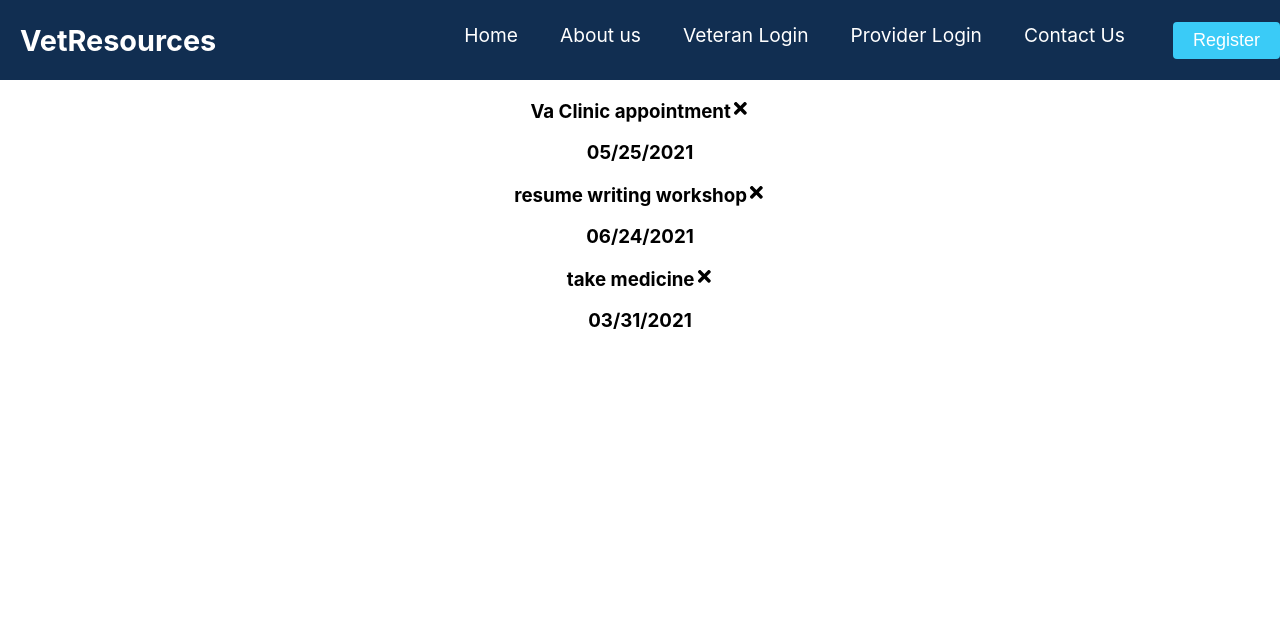
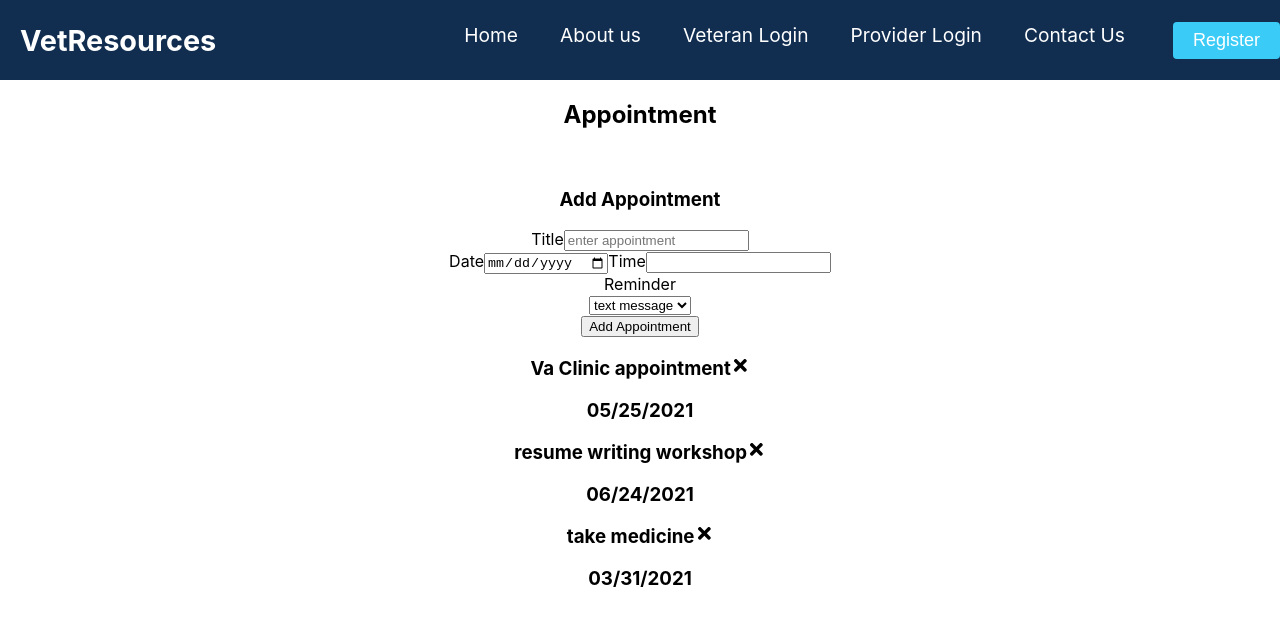
Before and after one commit to patrickcollins24/vet-resources, a React (Create React App) app: page / in a window 1280 px wide. Shown: the top 626 px of the page. Built offline with nearby package versions, Linux system fonts and the light colour scheme.

Commit message:
appointments are showing up and can be deleted

```diff
--- a/src/App.js
+++ b/src/App.js
@@ -40,9 +40,7 @@ export default function App() {
 
 
 ])
-const AddAppointment = (id) => {
 
-}
 
 const deleteAppointment = (id) => {
   setAppointments(appointments.filter((appointment => appointment.id !== id) ))
@@ -54,6 +52,7 @@ const deleteAppointment = (id) => {
 
     <div className="App">
       <Navbar />
+      <AddAppointment />
       {appointments.length > 0 ?<Appointments appointments={appointments} onDelete={deleteAppointment} /> : 'Add New Appointment'}
     </div>
   );
--- a/src/components/Appointment.jsx
+++ b/src/components/Appointment.jsx
@@ -10,7 +10,7 @@ const Appointment = ({ appointment, onDelete }) => {
                 <FaTimes
                 style={{color:
                 'black', cursor: 'pointer'}}
-                onClick={() => onDelete=(appointment.id)}
+                onClick={() => onDelete(appointment.id)}
                 />
             <p>{appointment.date}</p>
         </h3>
```
